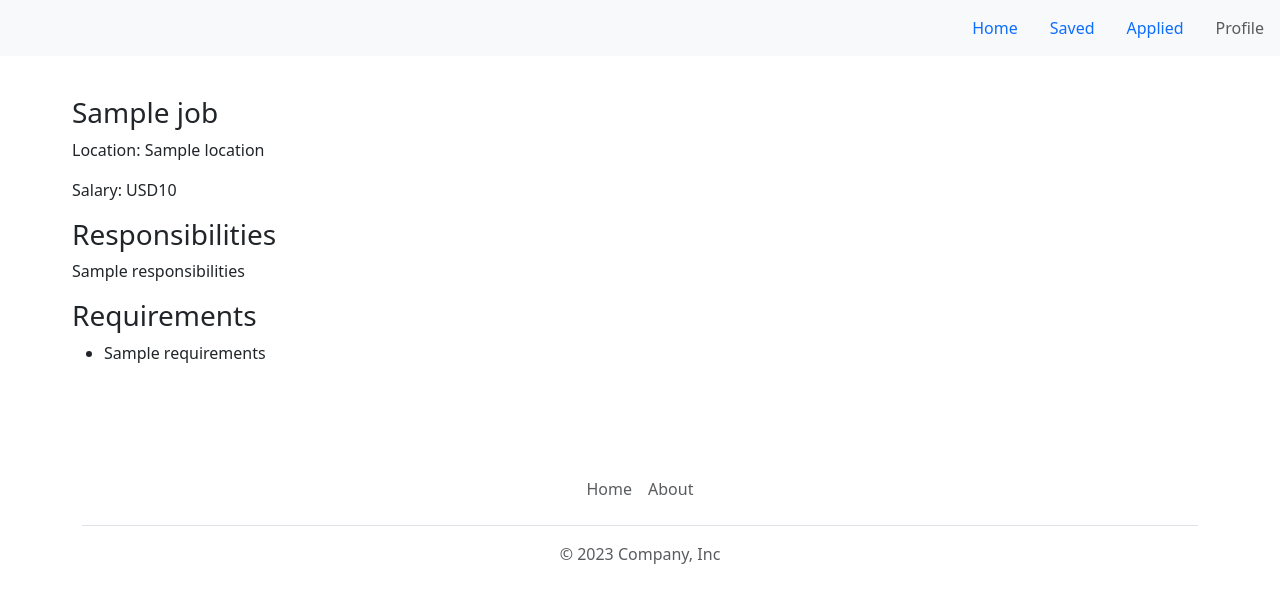
After one commit to jingjingzhao1/note-website, a Flask app: template templates/jobpage.html in a window 1280 px wide. The commit adds this page. Shown: the top 603 px of the page. Run offline with Flask 3, Linux system fonts and the light colour scheme; the template is opened without the code that fills it: most values are stand-ins (such as "Sample title", 1, 10 or a date in 2020).

Commit message:
update job page

```diff
--- a/app.py
+++ b/app.py
@@ -1,5 +1,5 @@
 from flask import Flask,render_template,jsonify
-from database import load_jobs_form_db
+from database import load_jobs_form_db, load_job_by_id
 
 app = Flask(__name__)
 
@@ -13,5 +13,13 @@ def list_job():
   JOBS = load_jobs_form_db()
   return jsonify(JOBS)
 
+@app.route("/job/<id>")
+def show_job(id):
+  job = load_job_by_id(id)
+  if not job:
+    return "Not Found",404
+  return render_template('jobpage.html',job=job)
+
+
 if __name__ == "__main__":
   app.run(host='0.0.0.0',debug=True)
--- a/pyproject.toml
+++ b/pyproject.toml
@@ -7,6 +7,7 @@ authors = ["Replit user <<>>"]
 [tool.poetry.dependencies]
 python = "^3.10"
 Flask = "^2.3.2"
+SQLAlchemy = "^2.0.12"
 
 [tool.poetry.dev-dependencies]
 
--- a/templates/home.html
+++ b/templates/home.html
@@ -43,7 +43,9 @@
     </p>
 
 
-    <button type="button" class="btn btn-primary btn-lg mx-auto d-block">Contact</button>
+    <div type="button" class="btn btn-primary btn-lg mx-auto d-block">
+
+      Contact</div>
 
     </div>
     {% include 'footer.html'%}
--- a/templates/jobitem.html
+++ b/templates/jobitem.html
@@ -7,6 +7,8 @@
   {% endif%}
   </div>
   <div class="col-2">
-  <button type="button" class="btn btn-outline-primary">Apply</button>
+  <div class="btn btn-outline-primary">
+     <a href="/job/{{job['id']}}" type="button">
+    Apply</a></div>
   </div>
 </div>
--- /dev/null
+++ b/templates/jobpage.html
@@ -0,0 +1,31 @@
+<!DOCTYPE html>
+<html>
+  <head>
+    <title>Job Page</title>
+    <meta charset="utf-8">
+    <meta name="viewport" content="width=device-width, initial-scale=1">
+    <link href="https://cdn.jsdelivr.net/npm/bootstrap@5.3.0-alpha3/dist/css/bootstrap.min.css" rel="stylesheet" integrity="sha384-KK94CHFLLe+nY2dmCWGMq91rCGa5gtU4mk92HdvYe+M/SXH301p5ILy+dN9+nJOZ" crossorigin="anonymous">
+    <style>
+
+
+    </style>
+  </head>
+  <body>
+    {% include 'nav.html'%}
+    <div id="container" class="p-5 mt-5 ms-4" >
+      <h3>{{job.title}}</h3>
+      <p>Location: {{job.location}}</p>
+      <p>Salary: {{job.currency}}{{job.salary}}</p>
+      <h3>Responsibilities</h3>
+
+      <p>{{job.responsibilities}}</p>
+      <h3>Requirements</h3>
+      <ul>
+        {% for line in job.requirements.split("\n") %}
+          <li>{{line}}</li>
+        {% endfor %}
+      </ul>
+    </div>
+    {% include 'footer.html'%}
+  </body>
+</html>
--- a/templates/nav.html
+++ b/templates/nav.html
@@ -1,7 +1,7 @@
 <nav class="navbar fixed-top bg-body-tertiary justify-content-end">
   <ul class="nav justify-content-end">
   <li class="nav-item">
-    <a class="nav-link active" aria-current="page" href="#">Home</a>
+    <a class="nav-link active" aria-current="page" href="/">Home</a>
   </li>
   <li class="nav-item">
     <a class="nav-link" href="#">Saved</a>
```
Also changed, not shown: database.py (+10 -0 lines), 1 other file.
